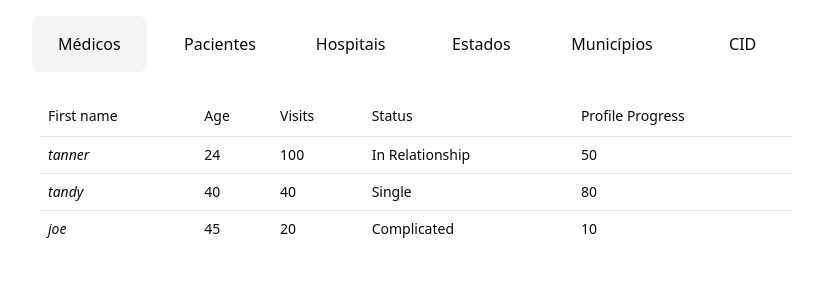
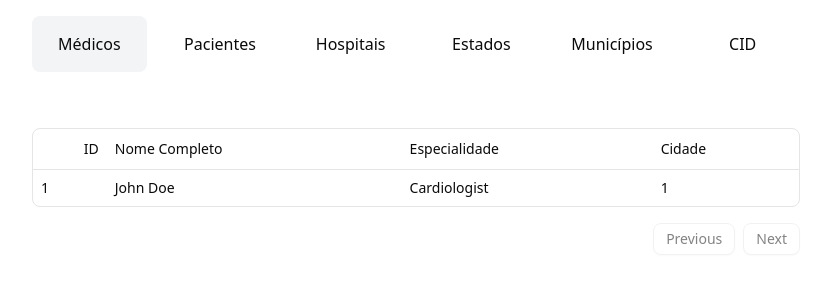
Before and after one commit to rodrigoaraujo7/premiersoft-hackaton, a React (Vite) app in the folder frontend/: page /medico in a window 1280 px wide. Shown: the top 300 px of the page, without its empty margins (224-1055 px from the left). Built offline with nearby package versions, Linux system fonts and the light colour scheme.

Commit message:
feat: data table with pagination

```diff
--- /dev/null
+++ b/frontend/src/components/ui/button.tsx
@@ -0,0 +1,58 @@
+import * as React from "react"
+import { Slot } from "@radix-ui/react-slot"
+import { cva, type VariantProps } from "class-variance-authority"
+
+import { cn } from "@/lib/utils"
+
+const buttonVariants = cva(
+  "inline-flex items-center justify-center gap-2 whitespace-nowrap rounded-md text-sm font-medium transition-all disabled:pointer-events-none disabled:opacity-50 [&_svg]:pointer-events-none [&_svg:not([class*='size-'])]:size-4 shrink-0 [&_svg]:shrink-0 outline-none focus-visible:border-ring focus-visible:ring-ring/50 focus-visible:ring-[3px] aria-invalid:ring-destructive/20 dark:aria-invalid:ring-destructive/40 aria-invalid:border-destructive",
+  {
+    variants: {
+      variant: {
+        default: "bg-primary text-primary-foreground hover:bg-primary/90",
+        destructive:
+          "bg-destructive text-white hover:bg-destructive/90 focus-visible:ring-destructive/20 dark:focus-visible:ring-destructive/40 dark:bg-destructive/60",
+        outline:
+          "border bg-background shadow-xs hover:bg-accent hover:text-accent-foreground dark:bg-input/30 dark:border-input dark:hover:bg-input/50",
+        secondary:
+          "bg-secondary text-secondary-foreground hover:bg-secondary/80",
+        ghost:
+          "hover:bg-accent hover:text-accent-foreground dark:hover:bg-accent/50",
+        link: "text-primary underline-offset-4 hover:underline",
+      },
+      size: {
+        default: "h-9 px-4 py-2 has-[>svg]:px-3",
+        sm: "h-8 rounded-md gap-1.5 px-3 has-[>svg]:px-2.5",
+        lg: "h-10 rounded-md px-6 has-[>svg]:px-4",
+        icon: "size-9",
+      },
+    },
+    defaultVariants: {
+      variant: "default",
+      size: "default",
+    },
+  }
+)
+
+function Button({
+  className,
+  variant,
+  size,
+  asChild = false,
+  ...props
+}: React.ComponentProps<"button"> &
+  VariantProps<typeof buttonVariants> & {
+    asChild?: boolean
+  }) {
+  const Comp = asChild ? Slot : "button"
+
+  return (
+    <Comp
+      data-slot="button"
+      className={cn(buttonVariants({ variant, size, className }))}
+      {...props}
+    />
+  )
+}
+
+export { Button, buttonVariants }
--- /dev/null
+++ b/frontend/src/components/ui/data-table.tsx
@@ -0,0 +1,107 @@
+import {
+  type ColumnDef,
+  flexRender,
+  getCoreRowModel,
+  getPaginationRowModel,
+  useReactTable,
+} from "@tanstack/react-table";
+
+import {
+  Table,
+  TableBody,
+  TableCell,
+  TableHead,
+  TableHeader,
+  TableRow,
+} from "@/components/ui/table";
+import { Button } from "./button";
+
+interface DataTableProps<TData, TValue> {
+  columns: ColumnDef<TData, TValue>[];
+  data: TData[];
+}
+
+export function DataTable<TData, TValue>({
+  columns,
+  data,
+}: DataTableProps<TData, TValue>) {
+  const table = useReactTable({
+    data,
+    columns,
+    getCoreRowModel: getCoreRowModel(),
+    getPaginationRowModel: getPaginationRowModel(),
+  });
+
+  return (
+    <div>
+      <div className="overflow-hidden rounded-md border">
+        <Table>
+          <TableHeader>
+            {table.getHeaderGroups().map((headerGroup) => (
+              <TableRow key={headerGroup.id}>
+                {headerGroup.headers.map((header) => {
+                  return (
+                    <TableHead key={header.id}>
+                      {header.isPlaceholder
+                        ? null
+                        : flexRender(
+                            header.column.columnDef.header,
+                            header.getContext()
+                          )}
+                    </TableHead>
+                  );
+                })}
+              </TableRow>
+            ))}
+          </TableHeader>
+          <TableBody>
+            {table.getRowModel().rows?.length ? (
+              table.getRowModel().rows.map((row) => (
+                <TableRow
+                  key={row.id}
+                  data-state={row.getIsSelected() && "selected"}
+                >
+                  {row.getVisibleCells().map((cell) => (
+                    <TableCell key={cell.id}>
+                      {flexRender(
+                        cell.column.columnDef.cell,
+                        cell.getContext()
+                      )}
+                    </TableCell>
+                  ))}
+                </TableRow>
+              ))
+            ) : (
+              <TableRow>
+                <TableCell
+                  colSpan={columns.length}
+                  className="h-24 text-center"
+                >
+                  No results.
+                </TableCell>
+              </TableRow>
+            )}
+          </TableBody>
+        </Table>
+      </div>
+      <div className="flex items-center justify-end space-x-2 py-4">
+        <Button
+          variant="outline"
+          size="sm"
+          onClick={() => table.previousPage()}
+          disabled={!table.getCanPreviousPage()}
+        >
+          Previous
+        </Button>
+        <Button
+          variant="outline"
+          size="sm"
+          onClick={() => table.nextPage()}
+          disabled={!table.getCanNextPage()}
+        >
+          Next
+        </Button>
+      </div>
+    </div>
+  );
+}
--- a/frontend/src/routes/medico.tsx
+++ b/frontend/src/routes/medico.tsx
@@ -1,128 +1,48 @@
-import * as React from "react";
-
 import { createFileRoute } from "@tanstack/react-router";
 
 export const Route = createFileRoute("/medico")({
   component: Medico,
 });
 
-import {
-  createColumnHelper,
-  flexRender,
-  getCoreRowModel,
-  useReactTable,
-} from "@tanstack/react-table";
+import { type ColumnDef } from "@tanstack/react-table";
 
-import {
-  Table,
-  TableBody,
-  TableCaption,
-  TableCell,
-  TableHead,
-  TableHeader,
-  TableRow,
-} from "@/components/ui/table";
+import type { Medico } from "@/types/medicos";
+import { DataTable } from "@/components/ui/data-table";
 
-type Person = {
-  firstName: string;
-  lastName: string;
-  age: number;
-  visits: number;
-  status: string;
-  progress: number;
-};
-
-const defaultData: Person[] = [
+const defaultData: Medico[] = [
   {
-    firstName: "tanner",
-    lastName: "linsley",
-    age: 24,
-    visits: 100,
-    status: "In Relationship",
-    progress: 50,
-  },
-  {
-    firstName: "tandy",
-    lastName: "miller",
-    age: 40,
-    visits: 40,
-    status: "Single",
-    progress: 80,
-  },
-  {
-    firstName: "joe",
-    lastName: "dirte",
-    age: 45,
-    visits: 20,
-    status: "Complicated",
-    progress: 10,
+    id: "1",
+    nome_completo: "John Doe",
+    especialidade: "Cardiologist",
+    cidade: 1,
   },
 ];
 
-const columnHelper = createColumnHelper<Person>();
-
-const columns = [
-  columnHelper.accessor("firstName", {
-    id: "firstName",
-    cell: (info) => <i>{info.getValue()}</i>,
-    header: () => <span>First name</span>,
-  }),
-  columnHelper.accessor("age", {
-    header: () => "Age",
-    cell: (info) => info.renderValue(),
-  }),
-  columnHelper.accessor("visits", {
-    header: () => <span>Visits</span>,
-  }),
-  columnHelper.accessor("status", {
-    header: "Status",
-  }),
-  columnHelper.accessor("progress", {
-    header: "Profile Progress",
-  }),
+const columns: ColumnDef<Medico>[] = [
+  {
+    accessorKey: "id",
+    header: () => <div className="text-right">ID</div>,
+  },
+  {
+    accessorKey: "nome_completo",
+    header: "Nome Completo",
+  },
+  {
+    accessorKey: "especialidade",
+    header: "Especialidade",
+  },
+  {
+    accessorKey: "cidade",
+    header: "Cidade",
+  },
 ];
 
 function Medico() {
-  const [data, _setData] = React.useState(() => [...defaultData]);
-
-  const table = useReactTable({
-    data,
-    columns,
-    getCoreRowModel: getCoreRowModel(),
-  });
+  const data = defaultData;
 
   return (
-    <div className="p-2">
-      <Table>
-        <TableHeader>
-          {table.getHeaderGroups().map((headerGroup) => (
-            <TableRow key={headerGroup.id}>
-              {headerGroup.headers.map((header) => (
-                <TableHead key={header.id}>
-                  {header.isPlaceholder
-                    ? null
-                    : flexRender(
-                        header.column.columnDef.header,
-                        header.getContext()
-                      )}
-                </TableHead>
-              ))}
-            </TableRow>
-          ))}
-        </TableHeader>
-
-        <TableBody>
-          {table.getRowModel().rows.map((row) => (
-            <TableRow key={row.id}>
-              {row.getVisibleCells().map((cell) => (
-                <TableCell key={cell.id}>
-                  {flexRender(cell.column.columnDef.cell, cell.getContext())}
-                </TableCell>
-              ))}
-            </TableRow>
-          ))}
-        </TableBody>
-      </Table>
+    <div className="container mx-auto py-10">
+      <DataTable data={data} columns={columns} />
     </div>
   );
 }
--- /dev/null
+++ b/frontend/src/types/cid.ts
@@ -0,0 +1,4 @@
+export type CID = {
+  codigo: string;
+  descricao: string;
+};
--- /dev/null
+++ b/frontend/src/types/medicos.ts
@@ -0,0 +1,6 @@
+export type Medico = {
+  id: string;
+  nome_completo: string;
+  especialidade: string;
+  cidade: number;
+};
```
Also changed, not shown: frontend/src/types/estado.ts (added, +8 -0 lines), frontend/src/types/hospital.ts (added, +8 -0 lines), frontend/src/types/municipios.ts (added, +12 -0 lines), frontend/src/types/paciente.ts (added, +10 -0 lines).
